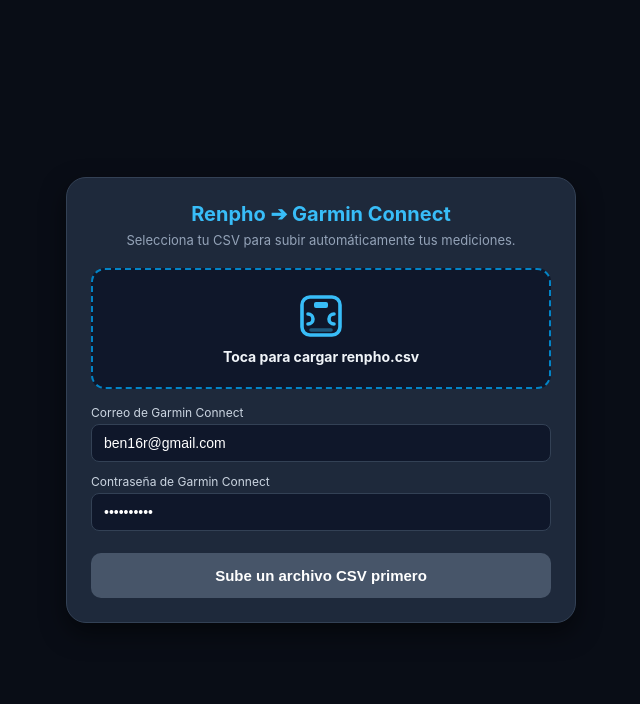
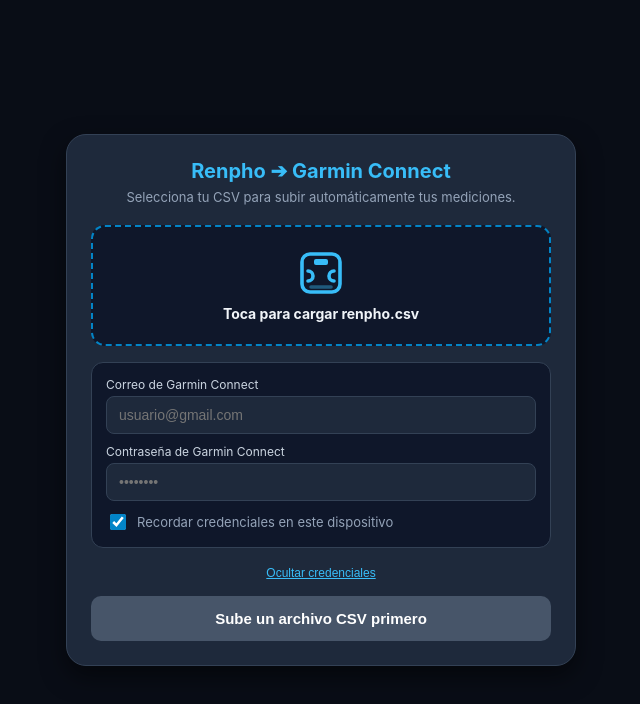
Before and after one commit to benalejame/renpho2garmin, a website: page public/index.html in a window 1280 px wide. Shown: the whole page, without its empty margins (319-959 px from the left). Drawn offline with Linux system fonts and the light colour scheme.

Commit message:
Add files via upload

```diff
--- a/public/index.html
+++ b/public/index.html
@@ -92,8 +92,19 @@
         }
         .metric-item span { color: #94a3b8; }
         .metric-item strong { color: #38bdf8; font-size: 13.5px; }
+
+        .auth-container {
+            background: #0f172a;
+            padding: 14px;
+            border-radius: 12px;
+            border: 1px solid #334155;
+            margin-bottom: 14px;
+        }
+        .auth-container.hidden {
+            display: none;
+        }
         .input-group {
-            margin-bottom: 12px;
+            margin-bottom: 10px;
             text-align: left;
         }
         .input-group label {
@@ -105,12 +116,38 @@
         .input-group input {
             width: 100%;
             padding: 10px 12px;
-            background: #0f172a;
+            background: #1e293b;
             border: 1px solid #334155;
             border-radius: 8px;
             color: white;
             font-size: 14px;
             box-sizing: border-box;
+        }
+        .checkbox-group {
+            display: flex;
+            align-items: center;
+            gap: 8px;
+            font-size: 13px;
+            color: #94a3b8;
+            margin-top: 6px;
+            cursor: pointer;
+        }
+        .checkbox-group input {
+            width: 16px;
+            height: 16px;
+            accent-color: #0284c7;
+            cursor: pointer;
+        }
+        .toggle-credentials-btn {
+            background: none;
+            border: none;
+            color: #38bdf8;
+            font-size: 12px;
+            cursor: pointer;
+            padding: 4px 0;
+            display: block;
+            margin: 0 auto 12px auto;
+            text-decoration: underline;
         }
         .btn-sync {
             width: 100%;
@@ -123,7 +160,6 @@
             font-weight: 600;
             cursor: pointer;
             transition: 0.2s;
-            margin-top: 10px;
         }
         .btn-sync:hover { background: #0369a1; }
         .btn-sync:disabled { background: #475569; cursor: not-allowed; }
@@ -147,11 +183,9 @@
     <p>Selecciona tu CSV para subir automáticamente tus mediciones.</p>
 
     <div class="file-box">
-        <!-- Icono Báscula Moderna Inteligente -->
         <svg class="scale-icon" viewBox="0 0 24 24">
             <rect x="2.5" y="2.5" width="19" height="19" rx="4" />
             <rect x="8.5" y="5" width="7" height="3" rx="1" fill="#38bdf8" stroke="none" />
-            <!-- Sensores de bioimpedancia -->
             <path d="M5.5 11a2.5 2.5 0 0 1 0 5" />
             <path d="M18.5 11a2.5 2.5 0 0 0 0 5" />
             <path d="M7 19h10" stroke-opacity="0.4" />
@@ -162,16 +196,26 @@
 
     <div id="metrics-card" class="metrics-grid"></div>
 
-    <div class="input-group">
-        <label>Correo de Garmin Connect</label>
-        <input type="email" id="email" value="ben16r@gmail.com">
-    </div>
-    <div class="input-group">
-        <label>Contraseña de Garmin Connect</label>
-        <input type="password" id="password" value="Garm23652+">
-    </div>
+    <form id="auth-form" onsubmit="return false;">
+        <div id="auth-panel" class="auth-container">
+            <div class="input-group">
+                <label for="email">Correo de Garmin Connect</label>
+                <input type="email" id="email" name="username" autocomplete="username" placeholder="usuario@gmail.com">
+            </div>
+            <div class="input-group">
+                <label for="password">Contraseña de Garmin Connect</label>
+                <input type="password" id="password" name="password" autocomplete="current-password" placeholder="••••••••">
+            </div>
+            <label class="checkbox-group">
+                <input type="checkbox" id="remember-me" checked>
+                <span>Recordar credenciales en este dispositivo</span>
+            </label>
+        </div>
 
-    <button id="btn-submit" class="btn-sync" disabled>Sube un archivo CSV primero</button>
+        <button type="button" id="toggle-auth" class="toggle-credentials-btn">Ocultar datos de acceso</button>
+        <button type="submit" id="btn-submit" class="btn-sync" disabled>Sube un archivo CSV primero</button>
+    </form>
+
     <div id="status" class="status"></div>
 </div>
 
@@ -196,6 +240,33 @@
     }
 
     let generatedFitBase64 = null;
+
+    // Cargar credenciales guardadas al iniciar
+    const emailInput = document.getElementById('email');
+    const passwordInput = document.getElementById('password');
+    const rememberCheckbox = document.getElementById('remember-me');
+    const authPanel = document.getElementById('auth-panel');
+    const toggleAuthBtn = document.getElementById('toggle-auth');
+
+    const savedEmail = localStorage.getItem('garmin_email');
+    const savedPassword = localStorage.getItem('garmin_password');
+
+    if (savedEmail && savedPassword) {
+        emailInput.value = savedEmail;
+        passwordInput.value = savedPassword;
+        rememberCheckbox.checked = true;
+        // Ocultar sección para limpiar la interfaz
+        authPanel.classList.add('hidden');
+        toggleAuthBtn.innerText = '⚙️ Configurar credenciales de acceso';
+    } else {
+        authPanel.classList.remove('hidden');
+        toggleAuthBtn.innerText = 'Ocultar credenciales';
+    }
+
+    toggleAuthBtn.addEventListener('click', function() {
+        const isHidden = authPanel.classList.toggle('hidden');
+        toggleAuthBtn.innerText = isHidden ? '⚙️ Configurar credenciales de acceso' : 'Ocultar credenciales';
+    });
 
     document.getElementById('csv-file').addEventListener('change', function(e) {
         let file = e.target.files[0];
@@ -260,7 +331,6 @@
                     else physique = (mRatio >= 0.72) ? 3 : ((mRatio >= 0.65) ? 2 : 1);
                 }
 
-                // Render grid con las etiquetas solicitadas
                 let grid = document.getElementById('metrics-card');
                 grid.style.display = 'grid';
                 grid.innerHTML = `
@@ -275,7 +345,6 @@
                     <div class="metric-item"><span>Clasificación física:</span><strong>${physique}</strong></div>
                 `;
 
-                // Generar FIT binario
                 generatedFitBase64 = buildFitBase64(timestamp, peso, grasa, agua, musculo, hueso, visceral, metabolic, bmi, physique);
 
                 let btn = document.getElementById('btn-submit');
@@ -292,46 +361,26 @@
 
     function buildFitBase64(ts, peso, grasa, agua, musculo, hueso, visceral, metabolic, bmi, physique) {
         let records = [];
-        // File ID
         records.push(
             0x40, 0x00, 0x00, 0x00, 0x00, 0x05,
-            0x00, 0x01, 0x00,
-            0x01, 0x02, 0x84,
-            0x02, 0x02, 0x84,
-            0x03, 0x04, 0x8C,
-            0x04, 0x04, 0x86
+            0x00, 0x01, 0x00, 0x01, 0x02, 0x84, 0x02, 0x02, 0x84, 0x03, 0x04, 0x8C, 0x04, 0x04, 0x86
         );
         let tsB = new Uint8Array(new Uint32Array([ts]).buffer);
         records.push(0x00, 0x09, 0x01, 0x00, 0x7D, 0x09, 0xD2, 0x04, 0x00, 0x00, tsB[0], tsB[1], tsB[2], tsB[3]);
 
-        // User Profile
         records.push(
             0x40, 0x00, 0x00, 0x03, 0x00, 0x07,
-            0x01, 0x01, 0x00,
-            0x02, 0x01, 0x02,
-            0x04, 0x02, 0x84,
-            0x03, 0x01, 0x02,
-            0x11, 0x01, 0x00,
-            0xFE, 0x02, 0x84,
-            0x16, 0x02, 0x84
+            0x01, 0x01, 0x00, 0x02, 0x01, 0x02, 0x04, 0x02, 0x84, 0x03, 0x01, 0x02,
+            0x11, 0x01, 0x00, 0xFE, 0x02, 0x84, 0x16, 0x02, 0x84
         );
         let wProf = new Uint8Array(new Uint16Array([Math.round(peso * 10)]).buffer);
         records.push(0x00, 0x01, 0x28, wProf[0], wProf[1], 0x64, 0x5A, 0x00, 0x00, 0x00, 0x00);
 
-        // Weight Scale
         records.push(
             0x40, 0x00, 0x00, 0x1E, 0x00, 0x0B,
-            0xFD, 0x04, 0x86,
-            0x0C, 0x02, 0x84,
-            0x00, 0x02, 0x84,
-            0x01, 0x02, 0x84,
-            0x02, 0x02, 0x84,
-            0x05, 0x02, 0x84,
-            0x04, 0x02, 0x84,
-            0x0A, 0x01, 0x02,
-            0x08, 0x01, 0x02,
-            0x0B, 0x01, 0x02,
-            0x0D, 0x02, 0x84
+            0xFD, 0x04, 0x86, 0x0C, 0x02, 0x84, 0x00, 0x02, 0x84, 0x01, 0x02, 0x84,
+            0x02, 0x02, 0x84, 0x05, 0x02, 0x84, 0x04, 0x02, 0x84, 0x0A, 0x01, 0x02,
+            0x08, 0x01, 0x02, 0x0B, 0x01, 0x02, 0x0D, 0x02, 0x84
         );
         let wVal = new Uint8Array(new Uint16Array([Math.round(peso * 100)]).buffer);
         let fVal = new Uint8Array(new Uint16Array([Math.round(grasa * 100)]).buffer);
@@ -344,15 +393,8 @@
             0x00,
             tsB[0], tsB[1], tsB[2], tsB[3],
             0x00, 0x00,
-            wVal[0], wVal[1],
-            fVal[0], fVal[1],
-            hVal[0], hVal[1],
-            mVal[0], mVal[1],
-            bVal[0], bVal[1],
-            metabolic & 0xFF,
-            physique & 0xFF,
-            visceral & 0xFF,
-            bmiVal[0], bmiVal[1]
+            wVal[0], wVal[1], fVal[0], fVal[1], hVal[0], hVal[1], mVal[0], mVal[1], bVal[0], bVal[1],
+            metabolic & 0xFF, physique & 0xFF, visceral & 0xFF, bmiVal[0], bmiVal[1]
         );
 
         let dataLen = records.length;
@@ -375,14 +417,25 @@
         return btoa(binary);
     }
 
-    document.getElementById('btn-submit').addEventListener('click', async function() {
-        let email = document.getElementById('email').value.trim();
-        let password = document.getElementById('password').value.trim();
+    document.getElementById('auth-form').addEventListener('submit', async function(e) {
+        e.preventDefault();
+
+        let email = emailInput.value.trim();
+        let password = passwordInput.value.trim();
         let btn = document.getElementById('btn-submit');
 
         if (!email || !password || !generatedFitBase64) {
             showStatus("Introduce tus credenciales y selecciona un CSV válido.", "error");
             return;
+        }
+
+        // Guardar o eliminar en localStorage según el estado del checkbox
+        if (rememberCheckbox.checked) {
+            localStorage.setItem('garmin_email', email);
+            localStorage.setItem('garmin_password', password);
+        } else {
+            localStorage.removeItem('garmin_email');
+            localStorage.removeItem('garmin_password');
         }
 
         btn.disabled = true;
@@ -402,6 +455,11 @@
             let data = await res.json();
             if (res.ok && data.success) {
                 showStatus("¡Medición sincronizada con éxito en Garmin Connect!", "success");
+                // Si están guardadas, ocultar el panel para dejar la interfaz limpia
+                if (rememberCheckbox.checked) {
+                    authPanel.classList.add('hidden');
+                    toggleAuthBtn.innerText = '⚙️ Configurar credenciales de acceso';
+                }
             } else {
                 showStatus("Error al sincronizar: " + (data.error || "Fallo desconocido."), "error");
             }
```
